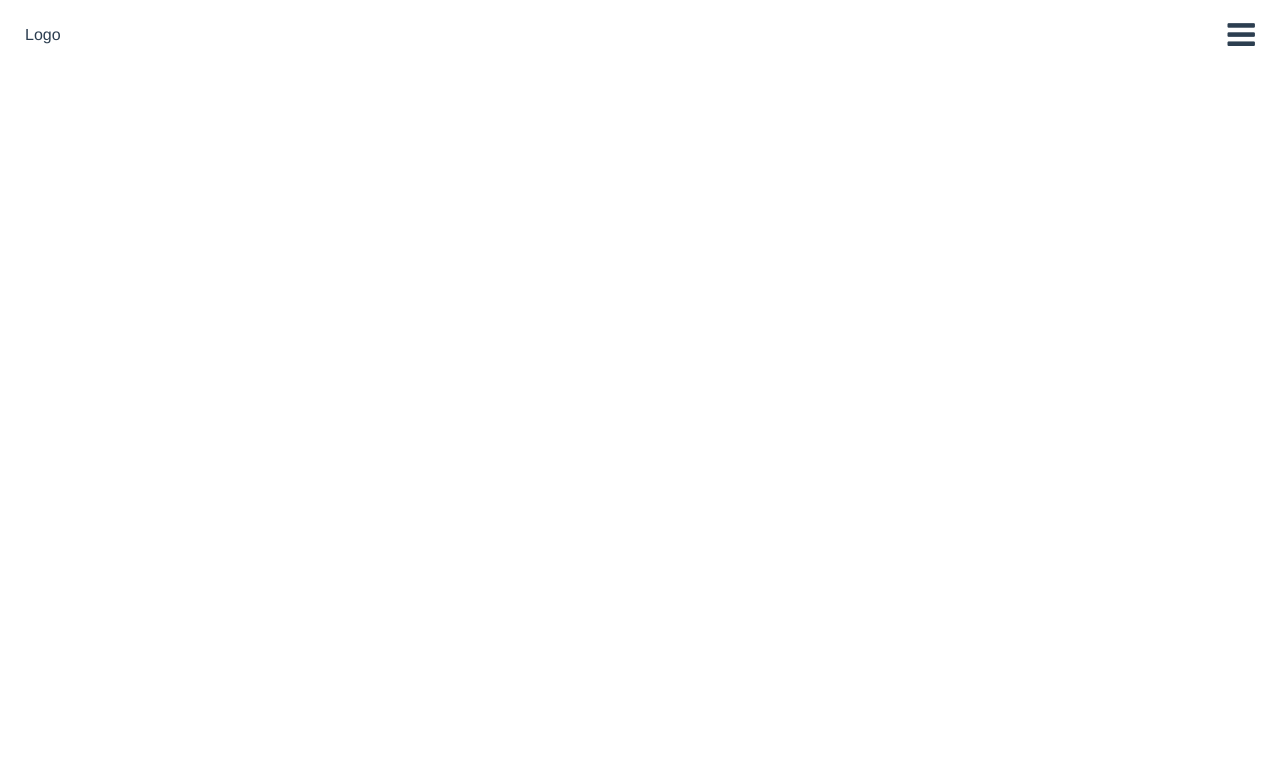
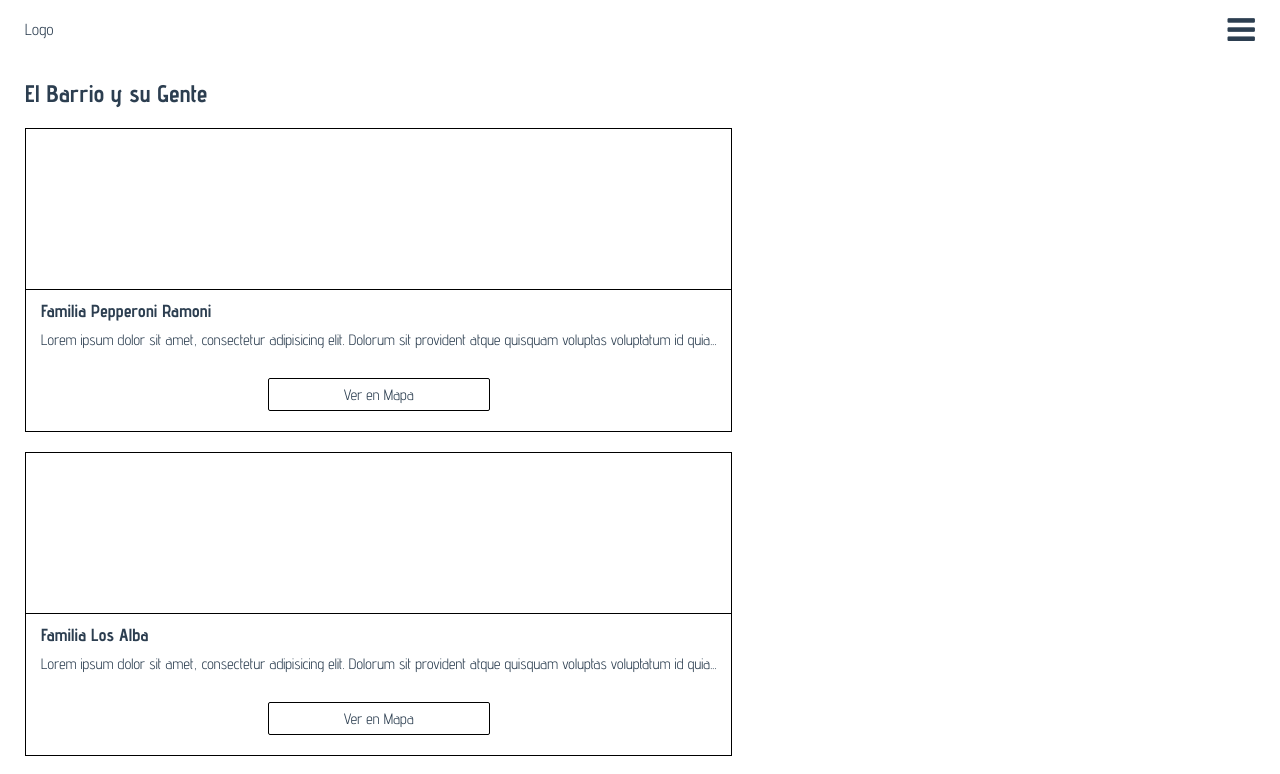
Before and after one commit to jsr-desarrolloweb/seguimosaqui, a Vue app: page /vecinos in a window 1280 px wide. Before the commit this address had no page. Shown: the top 774 px of the page. Built offline with nearby package versions, Linux system fonts and the light colour scheme.

Commit message:
Vecinos page and sample vecino card

```diff
--- a/public/index.html
+++ b/public/index.html
@@ -5,7 +5,7 @@
     <meta http-equiv="X-UA-Compatible" content="IE=edge">
     <meta name="viewport" content="width=device-width,initial-scale=1.0">
     <link rel="icon" href="<%= BASE_URL %>favicon.ico">
-    <title><%= htmlWebpackPlugin.options.title %></title>
+    <title>Seguimos Aquí</title>
   </head>
   <body>
     <noscript>
--- a/src/App.vue
+++ b/src/App.vue
@@ -15,8 +15,10 @@ export default {
 </script>
 
 <style>
+@import url('https://fonts.googleapis.com/css2?family=Advent+Pro:wght@100;200;300;400;500;600;700&display=swap');
+
 #app {
-  font-family: Avenir, Helvetica, Arial, sans-serif;
+  font-family: 'Advent Pro', sans-serif;
   -webkit-font-smoothing: antialiased;
   -moz-osx-font-smoothing: grayscale;
   text-align: center;
--- a/src/assets/main.css
+++ b/src/assets/main.css
@@ -1,3 +1,4 @@
+
 html{
     height: 100%;
 }
@@ -13,8 +14,8 @@ a {
 
 .boton{
     border:1px solid black;
-    padding: 5px 10px;
+    padding: 7px 10px;
     border-radius: 2px;
     width: 200px;
-    margin: 0 auto;
+    margin: 20px;
 }
--- a/src/components/Navegacion.vue
+++ b/src/components/Navegacion.vue
@@ -46,6 +46,7 @@ export default {
     }
 
     nav{
+
         display: flex;
         flex-direction: column;
     }
--- a/src/router/index.js
+++ b/src/router/index.js
@@ -1,5 +1,6 @@
 import { createRouter, createWebHistory } from 'vue-router'
 import Inicio from '../views/Inicio.vue'
+import Vecinos from '../views/Vecinos.vue'
 import Mapa from '../views/Mapa.vue'
 
 const routes = [
@@ -7,6 +8,11 @@ const routes = [
     path: '/',
     name: 'Inicio',
     component: Inicio
+  },
+  {
+    path: '/vecinos',
+    name: 'Vecinos',
+    component: Vecinos
   },
   {
     path: '/mapa',
--- a/src/views/Inicio.vue
+++ b/src/views/Inicio.vue
@@ -12,7 +12,11 @@
       lo han llenado de vida. Inspirado en el proyecto
       Alma do Alfama de Camila Watson, Lisboa 2021. <strong>Más info...</strong>
     </div>
+
+    <div class="boton" @click="abrirMapa">Mapa</div>
   </div>
+
+
 
 </template>
 
@@ -37,6 +41,11 @@ export default {
 </script>
 
 <style>
+  .inicio{
+    display: flex;
+    flex-direction: column;
+    align-items: center;
+  }
 
 
   .inicio h1{
@@ -44,16 +53,19 @@ export default {
     font-size: 60px;
     font-weight: 300;
     letter-spacing: 3px;
+    padding-bottom: 20px;
   }
 
   .resumenProjecto{
     font-size: 13px;
-    margin: 0px 40px;
+    margin: 10px 40px;
     text-align: justify;
     text-justify: inter-word;
     letter-spacing: 2px;
     line-height: 1.2rem;
+    margin-bottom: 70px;
   }
 
 
+
 </style>
--- /dev/null
+++ b/src/views/Vecinos.vue
@@ -0,0 +1,89 @@
+<template>
+  <div class="vecinos">
+      <h2>El Barrio y su Gente</h2>
+
+
+      <!-- Esto será el componente Lista de Vecinos -->
+      <div class="tarjeta-vecino">
+          <div class="img-vecino"></div>
+          <div class="info-vecino">
+            <h3>Familia Pepperoni Ramoni</h3>
+            <p>
+            Lorem ipsum dolor sit amet, consectetur adipisicing elit.
+            Dolorum sit provident atque quisquam voluptas voluptatum
+            id quia...
+            </p>
+          </div>
+          <div class="ubi-vecino boton">Ver en Mapa</div>
+      </div>
+
+            <div class="tarjeta-vecino">
+          <div class="img-vecino"></div>
+          <div class="info-vecino">
+            <h3>Familia Los Alba</h3>
+            <p>
+            Lorem ipsum dolor sit amet, consectetur adipisicing elit.
+            Dolorum sit provident atque quisquam voluptas voluptatum
+            id quia...
+            </p>
+          </div>
+          <div class="ubi-vecino boton">Ver en Mapa</div>
+      </div>
+
+            <div class="tarjeta-vecino">
+          <div class="img-vecino"></div>
+          <div class="info-vecino">
+            <h3>Familia Patos Parque Genovés</h3>
+            <p>
+            Lorem ipsum dolor sit amet, consectetur adipisicing elit.
+            Dolorum sit provident atque quisquam voluptas voluptatum
+            id quia...
+            </p>
+          </div>
+          <div class="ubi-vecino boton">Ver en Mapa</div>
+      </div>
+
+  </div>
+</template>
+
+<script>
+export default {
+
+}
+</script>
+
+<style>
+    .vecinos{
+        margin: 0 25px;
+        display: flex;
+        flex-direction: column;
+        align-items: flex-start;
+    }
+
+    .tarjeta-vecino{
+        display: flex;
+        flex-direction: column;
+        align-items: center;
+        font-size: 15px;
+        border: 1px solid black;
+        margin-bottom: 20px;
+    }
+
+    .img-vecino{
+        border: 1px solid black;
+        width: 100%;
+        height: 160px;
+        text-align: center;
+        border-top: none;
+    }
+
+    .info-vecino{
+        padding: 0 15px;
+    }
+
+    .info-vecino h3, p {
+        margin: 10px 0;
+        text-align: justify;
+        text-justify: inter-word;
+    }
+</style>
```
